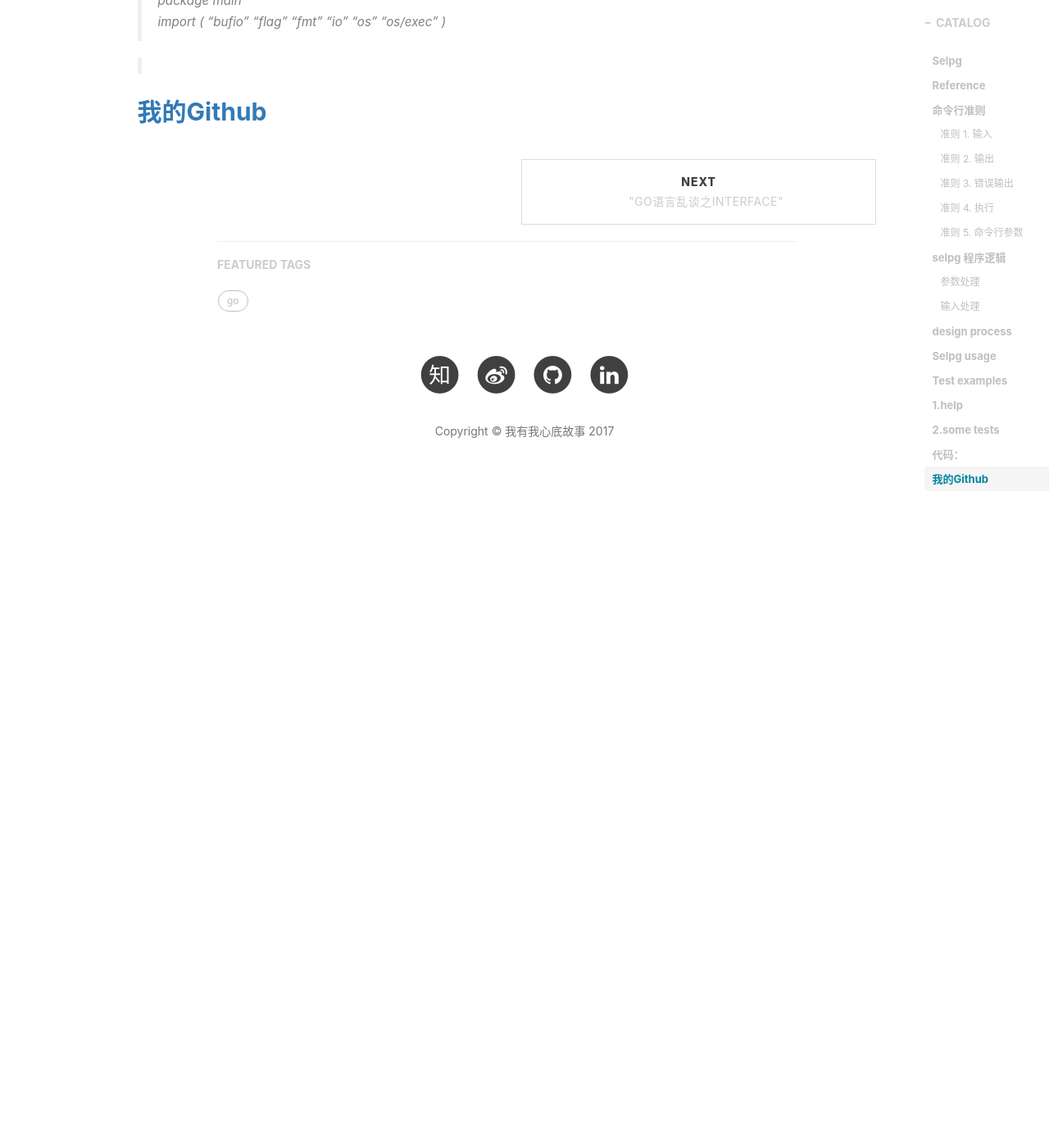
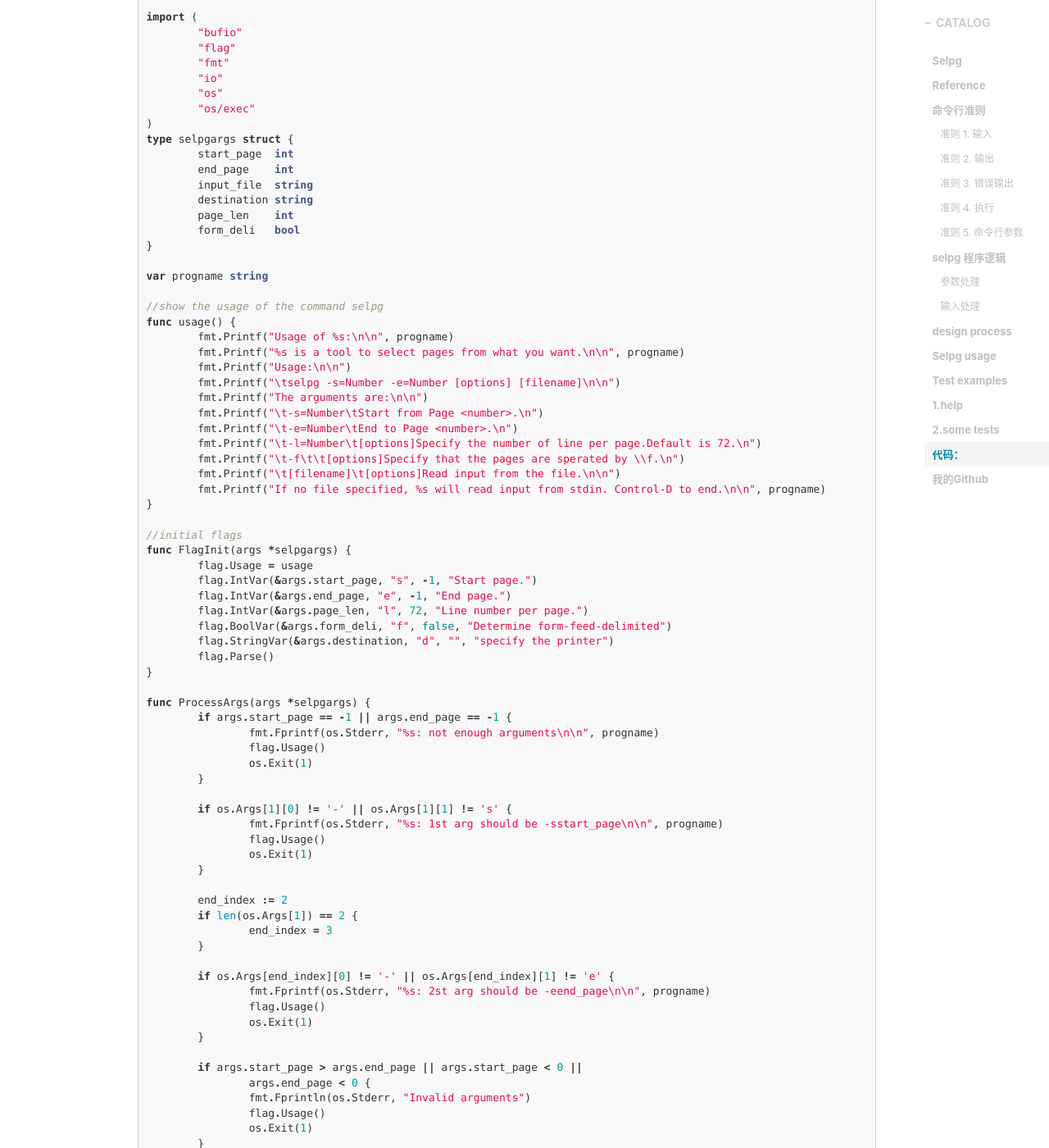
Before and after one commit to Tomy-Lee/Tomy-Lee.github.io, a Jekyll site: the page built from _posts/2017-11-09-selpg-in-go.md, in a window 1280 px wide and 1400 px high, scrolled down 11245 px. Shown: the whole window at 82% size. Built offline with Jekyll 4.4.1, drawn with Linux system fonts in a browser that asks for light colours; nearby versions of some CDN libraries; comment, search, counter and statistics services are not loaded; before the commit the page ends 11875 px from its top, so only the background shows below that; some of the changed text lies outside the part shown.

Commit message:
Update 2017-11-09-selpg-in-go.md

````diff
--- a/_posts/2017-11-09-selpg-in-go.md
+++ b/_posts/2017-11-09-selpg-in-go.md
@@ -416,11 +416,9 @@ Then here are some commands to test the selpg.
 
 ## 代码：
 
+```go
+package main
 
-
->
-package main
->
 import (
 	"bufio"
 	"flag"
@@ -429,8 +427,172 @@ import (
 	"os"
 	"os/exec"
 )
+type selpgargs struct {
+	start_page  int
+	end_page    int
+	input_file  string
+	destination string
+	page_len    int
+	form_deli   bool
+}
 
->
+var progname string
+
+//show the usage of the command selpg
+func usage() {
+	fmt.Printf("Usage of %s:\n\n", progname)
+	fmt.Printf("%s is a tool to select pages from what you want.\n\n", progname)
+	fmt.Printf("Usage:\n\n")
+	fmt.Printf("\tselpg -s=Number -e=Number [options] [filename]\n\n")
+	fmt.Printf("The arguments are:\n\n")
+	fmt.Printf("\t-s=Number\tStart from Page <number>.\n")
+	fmt.Printf("\t-e=Number\tEnd to Page <number>.\n")
+	fmt.Printf("\t-l=Number\t[options]Specify the number of line per page.Default is 72.\n")
+	fmt.Printf("\t-f\t\t[options]Specify that the pages are sperated by \\f.\n")
+	fmt.Printf("\t[filename]\t[options]Read input from the file.\n\n")
+	fmt.Printf("If no file specified, %s will read input from stdin. Control-D to end.\n\n", progname)
+}
+
+//initial flags
+func FlagInit(args *selpgargs) {
+	flag.Usage = usage
+	flag.IntVar(&args.start_page, "s", -1, "Start page.")
+	flag.IntVar(&args.end_page, "e", -1, "End page.")
+	flag.IntVar(&args.page_len, "l", 72, "Line number per page.")
+	flag.BoolVar(&args.form_deli, "f", false, "Determine form-feed-delimited")
+	flag.StringVar(&args.destination, "d", "", "specify the printer")
+	flag.Parse()
+}
+
+func ProcessArgs(args *selpgargs) {
+	if args.start_page == -1 || args.end_page == -1 {
+		fmt.Fprintf(os.Stderr, "%s: not enough arguments\n\n", progname)
+		flag.Usage()
+		os.Exit(1)
+	}
+
+	if os.Args[1][0] != '-' || os.Args[1][1] != 's' {
+		fmt.Fprintf(os.Stderr, "%s: 1st arg should be -sstart_page\n\n", progname)
+		flag.Usage()
+		os.Exit(1)
+	}
+
+	end_index := 2
+	if len(os.Args[1]) == 2 {
+		end_index = 3
+	}
+
+	if os.Args[end_index][0] != '-' || os.Args[end_index][1] != 'e' {
+		fmt.Fprintf(os.Stderr, "%s: 2st arg should be -eend_page\n\n", progname)
+		flag.Usage()
+		os.Exit(1)
+	}
+
+	if args.start_page > args.end_page || args.start_page < 0 ||
+		args.end_page < 0 {
+		fmt.Fprintln(os.Stderr, "Invalid arguments")
+		flag.Usage()
+		os.Exit(1)
+	}
+}
+
+func ProcessInput(args *selpgargs) {
+	var stdin io.WriteCloser
+	var err error
+	var cmd *exec.Cmd
+
+	if args.destination != "" {
+		cmd = exec.Command("cat", "-n")
+		stdin, err = cmd.StdinPipe()
+		if err != nil {
+			fmt.Println(err)
+		}
+	} else {
+		stdin = nil
+	}
+
+	if flag.NArg() > 0 {
+		args.input_file = flag.Arg(0)
+		output, err := os.Open(args.input_file)
+		if err != nil {
+			fmt.Println(err)
+			os.Exit(1)
+		}
+		reader := bufio.NewReader(output)
+		if args.form_deli {
+			for pageNum := 0; pageNum <= args.end_page; pageNum++ {
+				line, err := reader.ReadString('\f')
+				if err != io.EOF && err != nil {
+					fmt.Println(err)
+					os.Exit(1)
+				}
+				if err == io.EOF {
+					break
+				}
+				printOrWrite(args, string(line), stdin)
+			}
+		} else {
+			count := 0
+			for {
+				line, _, err := reader.ReadLine()
+				if err != io.EOF && err != nil {
+					fmt.Println(err)
+					os.Exit(1)
+				}
+				if err == io.EOF {
+					break
+				}
+				if count/args.page_len >= args.start_page {
+					if count/args.page_len > args.end_page {
+						break
+					} else {
+						printOrWrite(args, string(line), stdin)
+					}
+				}
+				count++
+			}
+
+		}
+	} else {
+		scanner := bufio.NewScanner(os.Stdin)
+		count := 0
+		target := ""
+		for scanner.Scan() {
+			line := scanner.Text()
+			line += "\n"
+			if count/args.page_len >= args.start_page {
+				if count/args.page_len <= args.end_page {
+					target += line
+				}
+			}
+			count++
+		}
+		printOrWrite(args, string(target), stdin)
+	}
+
+	if args.destination != "" {
+		stdin.Close()
+		cmd.Stdout = os.Stdout
+		cmd.Run()
+	}
+}
+
+func printOrWrite(args *selpgargs, line string, stdin io.WriteCloser) {
+	if args.destination != "" {
+		stdin.Write([]byte(line + "\n"))
+	} else {
+		fmt.Println(line)
+	}
+}
+
+func main() {
+	progname = os.Args[0]
+	var args selpgargs
+	FlagInit(&args)
+	ProcessArgs(&args)
+	ProcessInput(&args)
+}
+```
 
 
 
````
